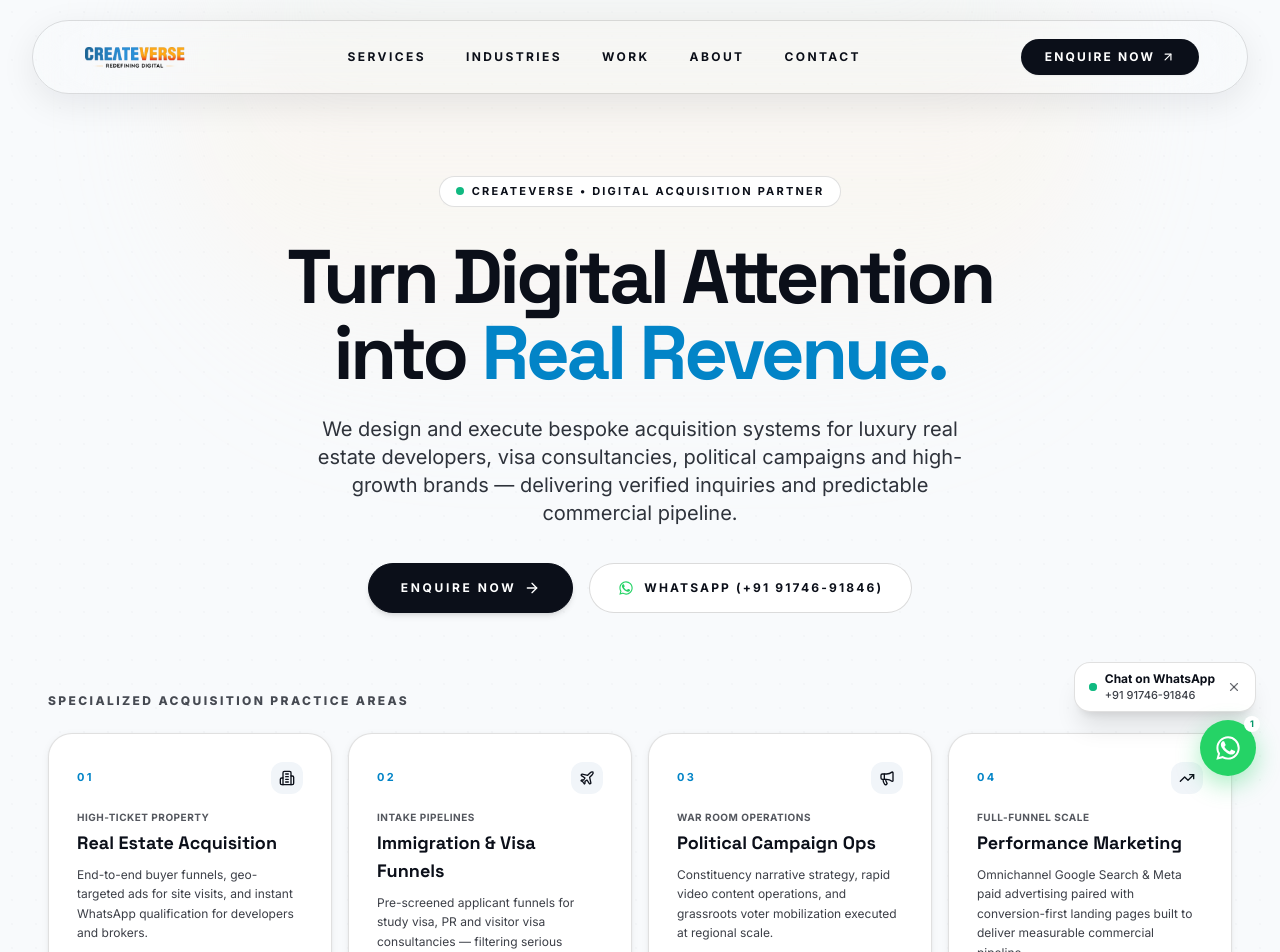
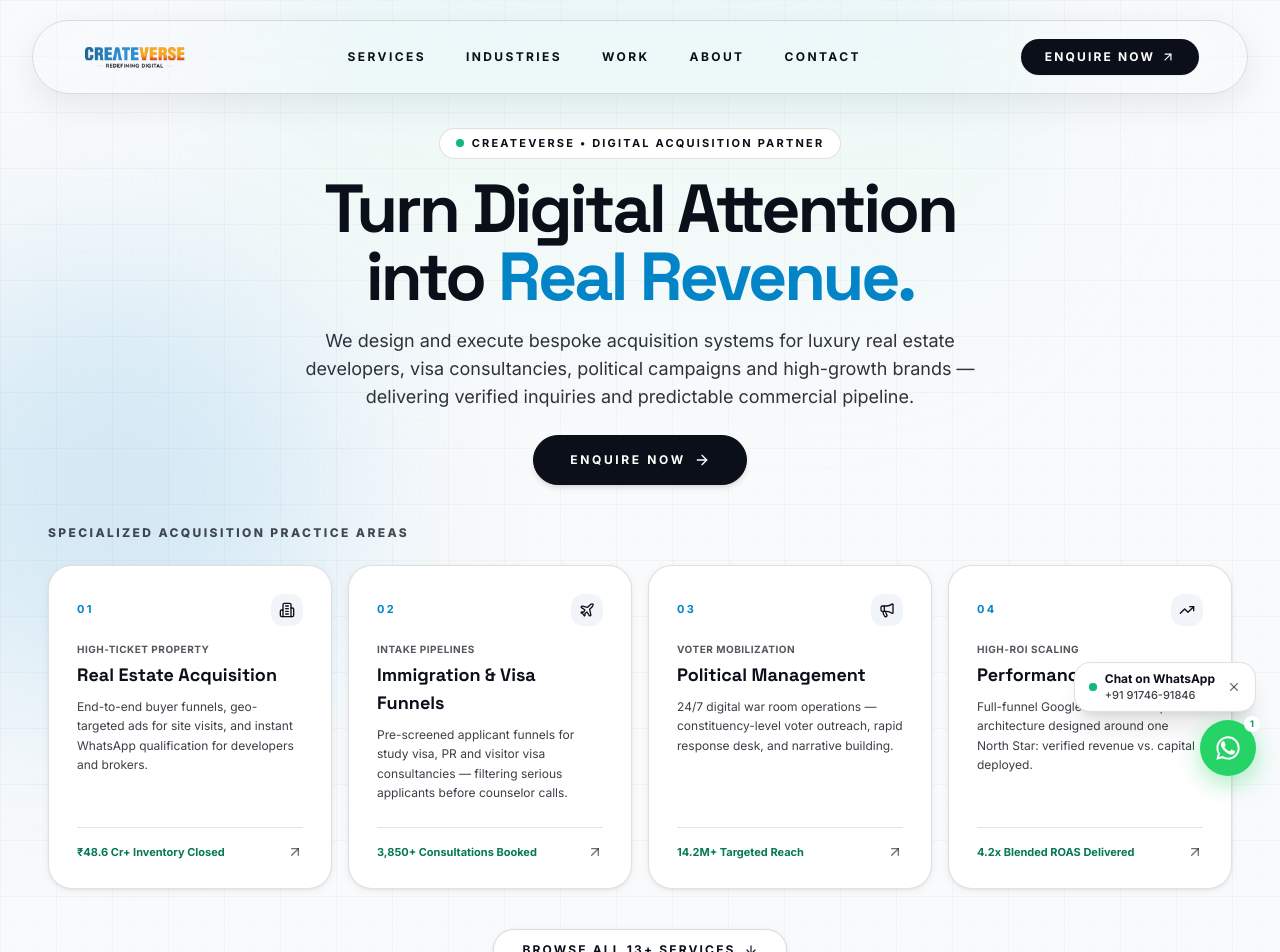
Before and after one commit to aryanbarota21235/CreateVerse, a Next.js app: page / in a window 1280 px wide. Shown: the top 952 px of the page. Built offline with nearby package versions, Linux system fonts and the light colour scheme.

Commit message:
Enrich hero background, remove hero WhatsApp button, bring practice areas above fold, and make service cards fully clickable

```diff
--- a/src/components/hero.tsx
+++ b/src/components/hero.tsx
@@ -5,7 +5,6 @@ import { ArrowRight, ArrowDown, Building2, Plane, Megaphone, TrendingUp, ArrowUp
 import Reveal from "@/components/reveal";
 import { site } from "@/lib/site";
 import { useEnquiry } from "@/context/enquiry-context";
-import { WhatsAppIcon } from "@/components/whatsapp-icon";
 
 const acquisitionPillars = [
   {
@@ -28,19 +27,19 @@ const acquisitionPillars = [
   },
   {
     num: "03",
-    tag: "War Room Operations",
-    title: "Political Campaign Ops",
-    desc: "Constituency narrative strategy, rapid video content operations, and grassroots voter mobilization executed at regional scale.",
-    metric: "14.2M+ Targeted Voter Reach",
+    tag: "Voter Mobilization",
+    title: "Political Management",
+    desc: "24/7 digital war room operations — constituency-level voter outreach, rapid response desk, and narrative building.",
+    metric: "14.2M+ Targeted Reach",
     href: "/services/political-management",
     icon: Megaphone,
   },
   {
     num: "04",
-    tag: "Full-Funnel Scale",
+    tag: "High-ROI Scaling",
     title: "Performance Marketing",
-    desc: "Omnichannel Google Search & Meta paid advertising paired with conversion-first landing pages built to deliver measurable commercial pipeline.",
-    metric: "4.2x Average Account ROAS",
+    desc: "Full-funnel Google and Meta acquisition architecture designed around one North Star: verified revenue vs. capital deployed.",
+    metric: "4.2x Blended ROAS Delivered",
     href: "/services/lead-generation",
     icon: TrendingUp,
   },
@@ -50,10 +49,13 @@ export default function Hero() {
   const { openEnquiry } = useEnquiry();
 
   return (
-    <section className="relative overflow-hidden bg-paper pt-36 pb-20 sm:pt-40 sm:pb-24 lg:pt-44 lg:pb-28">
-      {/* Ambient background glow */}
-      <div className="dot-texture absolute inset-0 opacity-50" />
-      <div className="absolute left-1/2 -top-44 -translate-x-1/2 h-[600px] w-[900px] rounded-full bg-gradient-to-b from-brand-sky/60 via-brand-sun/30 to-transparent blur-3xl pointer-events-none" />
+    <section className="relative overflow-hidden bg-paper pt-24 pb-14 sm:pt-28 sm:pb-16 lg:pt-32 lg:pb-20">
+      {/* Rich Multi-Layered Editorial Background */}
+      <div className="grid-texture-light absolute inset-0 opacity-60 pointer-events-none" />
+      <div className="dot-texture absolute inset-0 opacity-40 pointer-events-none" />
+      <div className="absolute -left-28 top-1/4 h-[450px] w-[450px] rounded-full bg-accent/15 blur-[100px] pointer-events-none" />
+      <div className="absolute -right-28 top-1/3 h-[500px] w-[500px] rounded-full bg-brand-orange/12 blur-[120px] pointer-events-none" />
+      <div className="absolute left-1/2 -top-28 -translate-x-1/2 h-[500px] w-[800px] rounded-full bg-gradient-to-b from-brand-sky/60 via-emerald-100/25 to-transparent blur-3xl pointer-events-none" />
 
       <div className="container-site relative">
         {/* Main Editorial Agency Headline */}
@@ -69,14 +71,14 @@ export default function Hero() {
           </Reveal>
 
           <Reveal delay={0.1}>
-            <h1 className="text-balance mt-8 font-display text-5xl font-bold leading-[1.04] tracking-tightest text-ink sm:text-6xl md:text-7xl lg:text-[76px]">
+            <h1 className="text-balance mt-4 font-display text-4xl font-bold leading-[1.05] tracking-tightest text-ink sm:text-5xl md:text-6xl lg:text-[68px]">
               Turn Digital Attention into{" "}
               <span className="text-accent">Real Revenue.</span>
             </h1>
           </Reveal>
 
           <Reveal delay={0.2}>
-            <p className="mx-auto mt-6 max-w-2xl text-base leading-relaxed text-ink/85 sm:text-lg lg:text-xl font-normal">
+            <p className="mx-auto mt-4 max-w-2xl text-base leading-relaxed text-ink/85 sm:text-lg font-normal">
               We design and execute bespoke acquisition systems for luxury real estate developers,
               visa consultancies, political campaigns and high-growth brands — delivering verified
               inquiries and predictable commercial pipeline.
@@ -84,33 +86,22 @@ export default function Hero() {
           </Reveal>
 
           <Reveal delay={0.3}>
-            <div className="mt-9 flex flex-wrap items-center justify-center gap-3 sm:gap-4">
+            <div className="mt-6 flex items-center justify-center">
               {/* Grand Enquire Button */}
               <button
                 onClick={() => openEnquiry()}
-                className="group inline-flex items-center gap-2 rounded-full border-[1.5px] border-ink bg-ink px-8 py-4 text-xs font-bold uppercase tracking-[0.22em] text-white shadow-md transition-all duration-300 hover:bg-accent hover:border-accent hover:shadow-lg sm:text-xs"
+                className="group inline-flex items-center gap-2 rounded-full border-[1.5px] border-ink bg-ink px-9 py-4 text-xs font-bold uppercase tracking-[0.22em] text-white shadow-md transition-all duration-300 hover:bg-accent hover:border-accent hover:shadow-lg"
               >
                 <span>Enquire Now</span>
                 <ArrowRight className="h-4 w-4 transition-transform group-hover:translate-x-1" />
               </button>
-
-              {/* WhatsApp Direct Action */}
-              <a
-                href={site.whatsappUrl}
-                target="_blank"
-                rel="noopener noreferrer"
-                className="group inline-flex items-center gap-2.5 rounded-full border border-black/[0.14] bg-white px-7 py-4 text-xs font-bold uppercase tracking-[0.18em] text-ink shadow-xs transition-all duration-300 hover:border-accent hover:text-accent sm:text-xs"
-              >
-                <WhatsAppIcon className="h-4 w-4 text-[#25D366]" />
-                <span>WhatsApp ({site.phone})</span>
-              </a>
             </div>
           </Reveal>
         </div>
 
-        {/* 4 Core Acquisition Pillars */}
+        {/* 4 Core Acquisition Pillars - Brought above the fold */}
         <Reveal delay={0.4}>
-          <div className="mt-16 sm:mt-20">
+          <div className="mt-8 sm:mt-10">
             <div className="mb-6">
               <p className="text-xs font-extrabold uppercase tracking-[0.2em] text-ink/75">
                 Specialized Acquisition Practice Areas
--- a/src/components/services-explorer.tsx
+++ b/src/components/services-explorer.tsx
@@ -136,9 +136,10 @@ export default function ServicesExplorer() {
                 {group.items.map((item) => {
                   const Icon = item.icon;
                   return (
-                    <div
+                    <Link
                       key={item.slug}
-                      className="group flex flex-col justify-between rounded-3xl border border-black/[0.12] bg-white p-7 shadow-card transition-all duration-300 hover:-translate-y-1 hover:border-accent hover:shadow-lift"
+                      href={`/services/${item.slug}`}
+                      className="group flex flex-col justify-between rounded-3xl border border-black/[0.12] bg-white p-7 shadow-card transition-all duration-300 hover:-translate-y-1 hover:border-accent hover:shadow-lift cursor-pointer block"
                     >
                       <div>
                         <div className="flex items-center justify-between">
@@ -146,8 +147,13 @@ export default function ServicesExplorer() {
                             <Icon className="h-5 w-5" />
                           </span>
                           <button
-                            onClick={() => openEnquiry(item.name)}
-                            className="text-[11px] font-bold uppercase tracking-wider text-ink/70 hover:text-accent transition-colors"
+                            type="button"
+                            onClick={(e) => {
+                              e.preventDefault();
+                              e.stopPropagation();
+                              openEnquiry(item.name);
+                            }}
+                            className="relative z-10 text-[11px] font-bold uppercase tracking-wider text-ink/70 hover:text-accent transition-colors"
                           >
                             Enquire
                           </button>
@@ -165,15 +171,13 @@ export default function ServicesExplorer() {
                         <span className="text-xs font-bold text-accent truncate pr-2">
                           {item.deliverable}
                         </span>
-                        <Link
-                          href={`/services/${item.slug}`}
+                        <span
                           className="flex h-7 w-7 shrink-0 items-center justify-center rounded-full bg-white border border-black/[0.08] text-ink/60 shadow-xs transition-all group-hover:bg-accent group-hover:text-white group-hover:border-accent"
-                          aria-label={`View details for ${item.name}`}
                         >
                           <ArrowUpRight className="h-3.5 w-3.5" />
-                        </Link>
+                        </span>
                       </div>
-                    </div>
+                    </Link>
                   );
                 })}
               </div>
```
Also changed, not shown: src/components/services-grid.tsx (+19 -18 lines).
